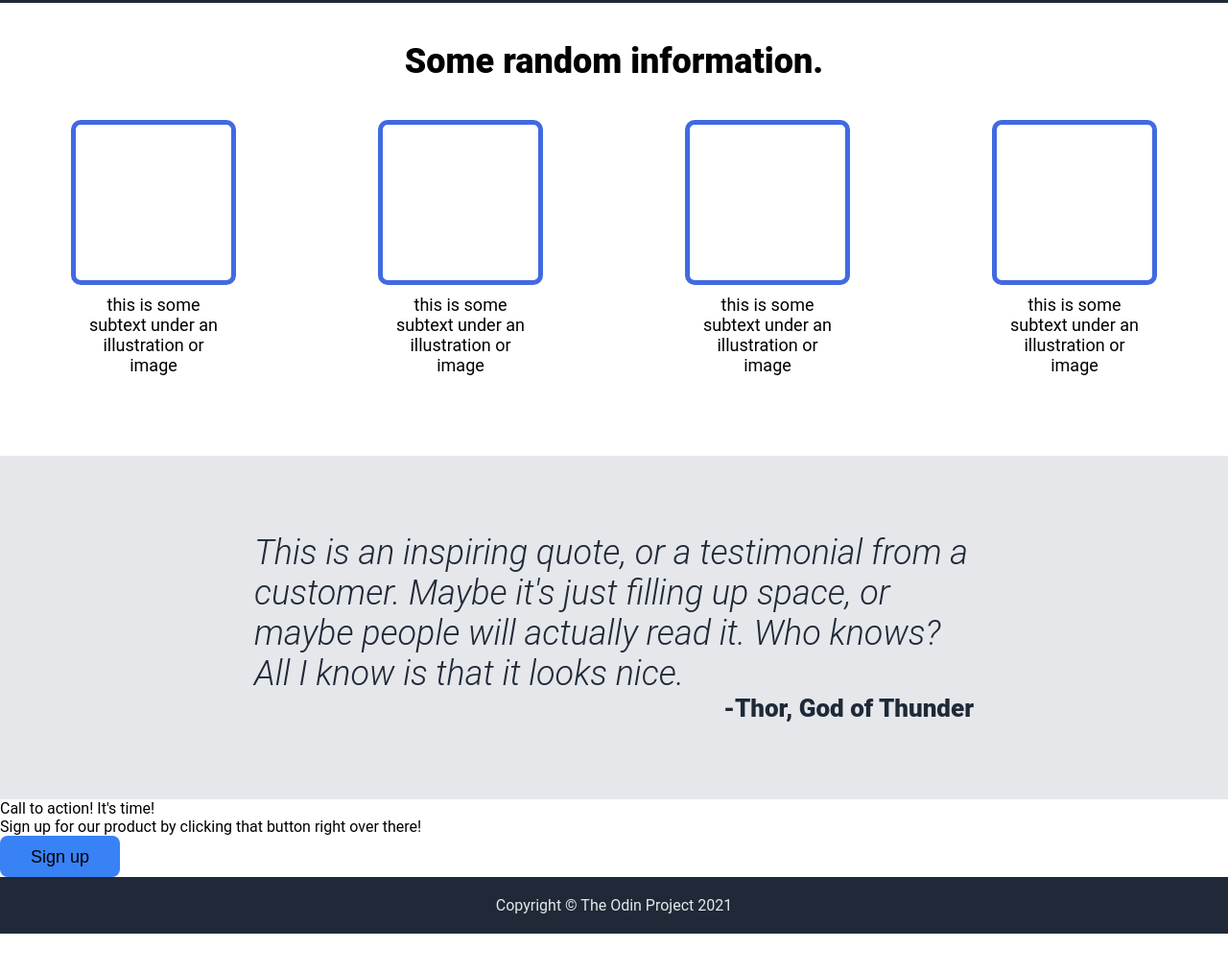
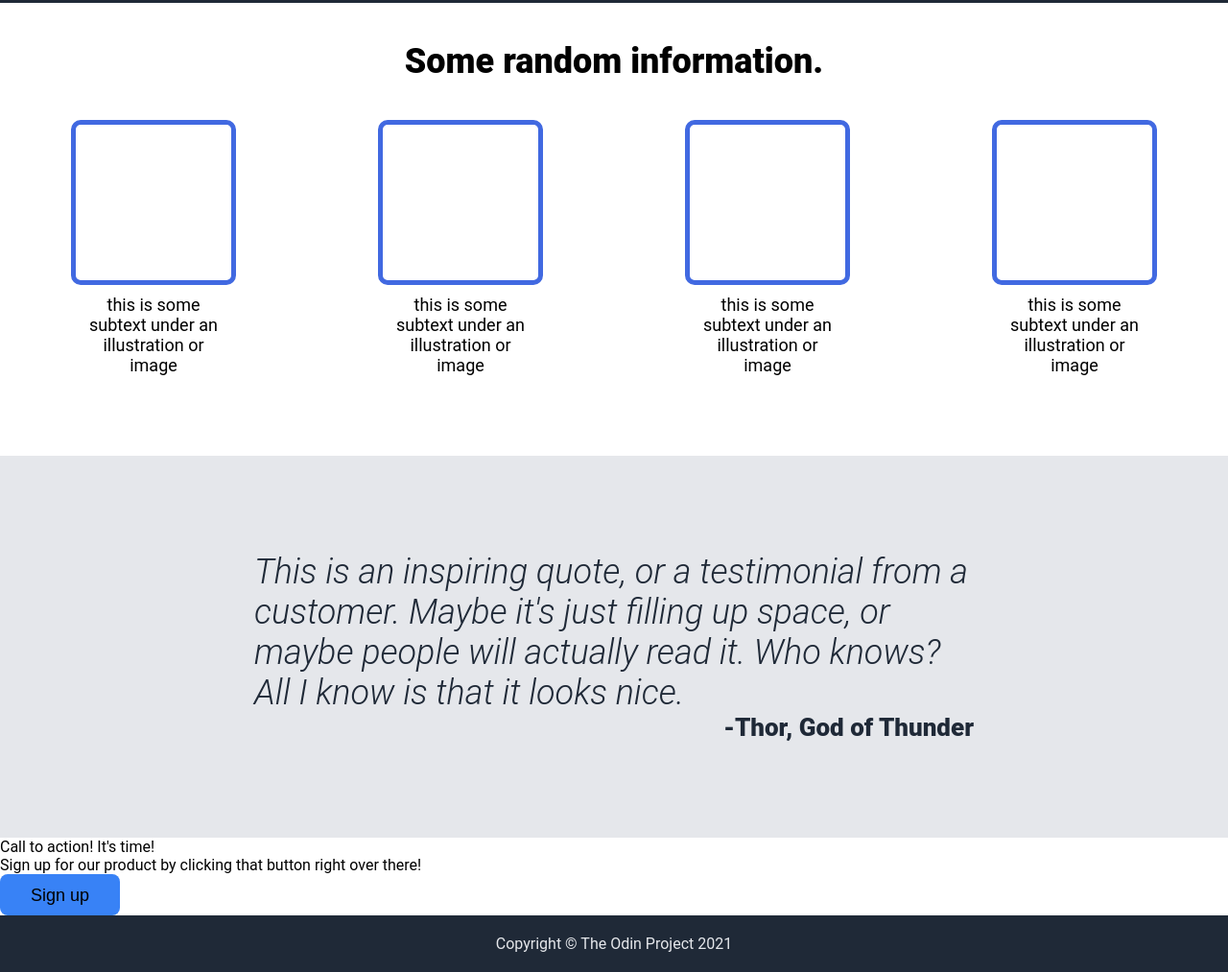
Before and after one commit to tanvirjoy04/landing-page, a plain HTML site: page index.html in a window 1280 px wide. Shown: the part 548-1561 px from the top of the page at 96% size. Before the commit the page ends 1521 px from the top, so only its background shows below. Drawn offline with Linux system fonts and the light colour scheme.

Commit message:
Update section-3 padding

```diff
--- a/styles.css
+++ b/styles.css
@@ -106,7 +106,7 @@ button{
   display: flex;
   flex-direction: column;
   align-items: center;
-  padding: 80px;
+  padding: 100px;
 }
 .quote{
   width: 750px;
```
